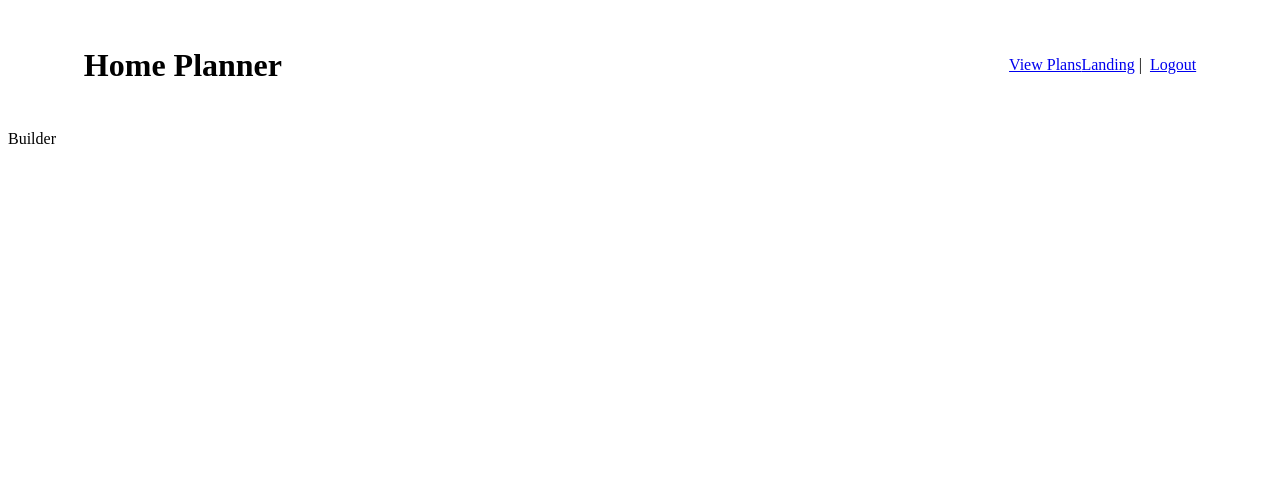
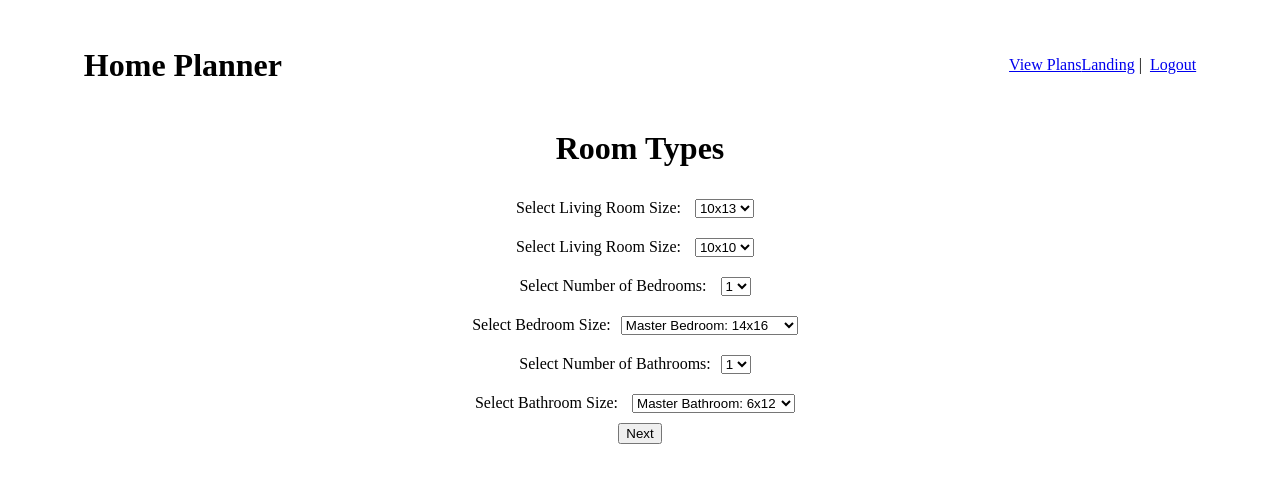
Before and after one commit to jonbiveo/house-planner, a Vue app in the folder vue/: page /plan-builder in a window 1280 px wide. Shown: the top 482 px of the page. Built offline with nearby package versions, Linux system fonts and the light colour scheme; sample sign-in values are in the browser's storage.

Commit message:
PlanBuilder room selection added

```diff
--- a/vue/src/components/PlanBuilder.vue
+++ b/vue/src/components/PlanBuilder.vue
@@ -1,14 +1,76 @@
 <template>
-  <div>
-      Builder
+  <div class='main'>
+  <div class='plan-builder'>
+      <form>
+          <h1>Room Types</h1>
+         <label for="livingRoom" class="living-room"> Select Living Room Size: </label>
+         <select name ="living-room">
+             <option value = "10x13">10x13</option>
+             <option value = "12x18">12x18</option>
+             <option value = "15x20">15x20</option>
+         </select> <br>
+         <label for="kitchen" class="kitchen"> Select Living Room Size: </label>
+         <select name ="kitchen">
+             <option value = "10x10">10x10</option>
+             <option value = "20x20">20x20</option>
+         </select><br>
+         <label for="bedroom" class="bedroom"> Select Number of Bedrooms: </label>
+         <select name ="bedroom">
+             <option value = "1">1</option>
+             <option value = "2">2</option>
+             <option value = "3">3</option>
+             <option value = "4">4</option>
+         </select><br>
+         <!-- need drop downs for each bedroom selected -->
+          <label for="bedroom-size" class="bedroom-size"> Select Bedroom Size:</label>
+         <select name ="bedroom-size">
+             <option value = "masterBed">Master Bedroom: 14x16</option>
+             <option value = "standardBed">Standard Bedroom: 11x12</option>
+         </select><br>
+         <label for="bathroom" class="bathroom"> Select Number of Bathrooms:</label>
+         <select name ="bathroom">
+             <option value = "1">1</option>
+             <option value = "2">2</option>
+             <option value = "3">3</option>
+         </select><br>
+         <!-- need drop downs for each bathroom selected -->
+          <label for="bathroom-size" class="bathroom-size"> Select Bathroom Size: </label>
+         <select name ="bathroom-size">
+             <option value = "masterBath">Master Bathroom: 6x12</option>
+             <option value = "standardBath">Standard Bedroom: 5x8</option>
+             <option value = "halfBath">Half Bath: 4x6</option>
+         </select><br>
+         <button>Next</button>
+         </form>
+  </div>
   </div>
 </template>
 
 <script>
 export default {
+    data(){
+        return {
+            floorPlan: {
+                livingRoom: "",
+                kitchen: "",
+                bedrooms:[],
+                bathrooms:[]
+            }
+
+            }
+    }
 
 }
 </script>
 
 <style scoped>
+.main{
+ text-align: center;
+}
+h1{
+    text-emphasis: bold;
+}
+select{
+    margin: 0.75em;
+}
 </style>
```
